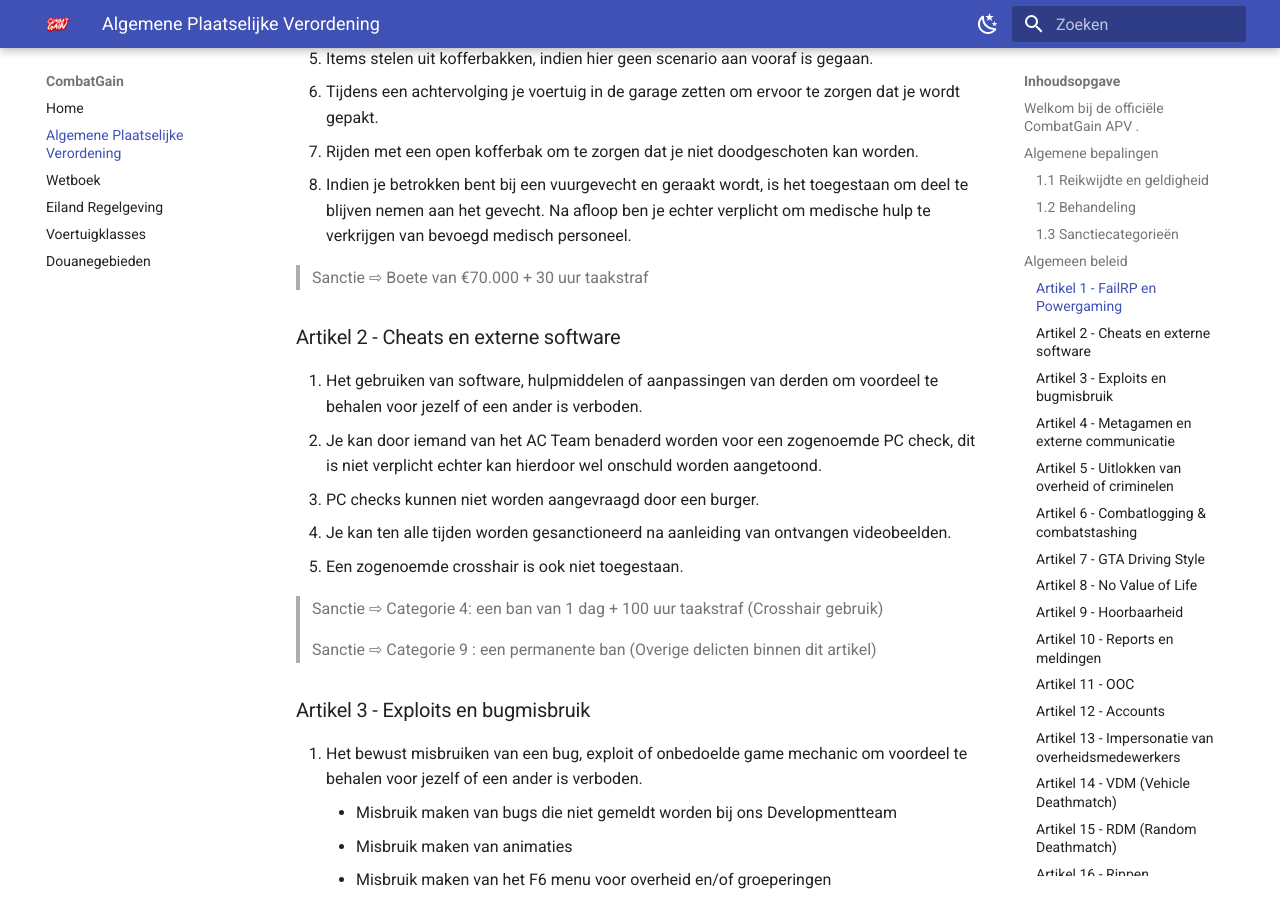
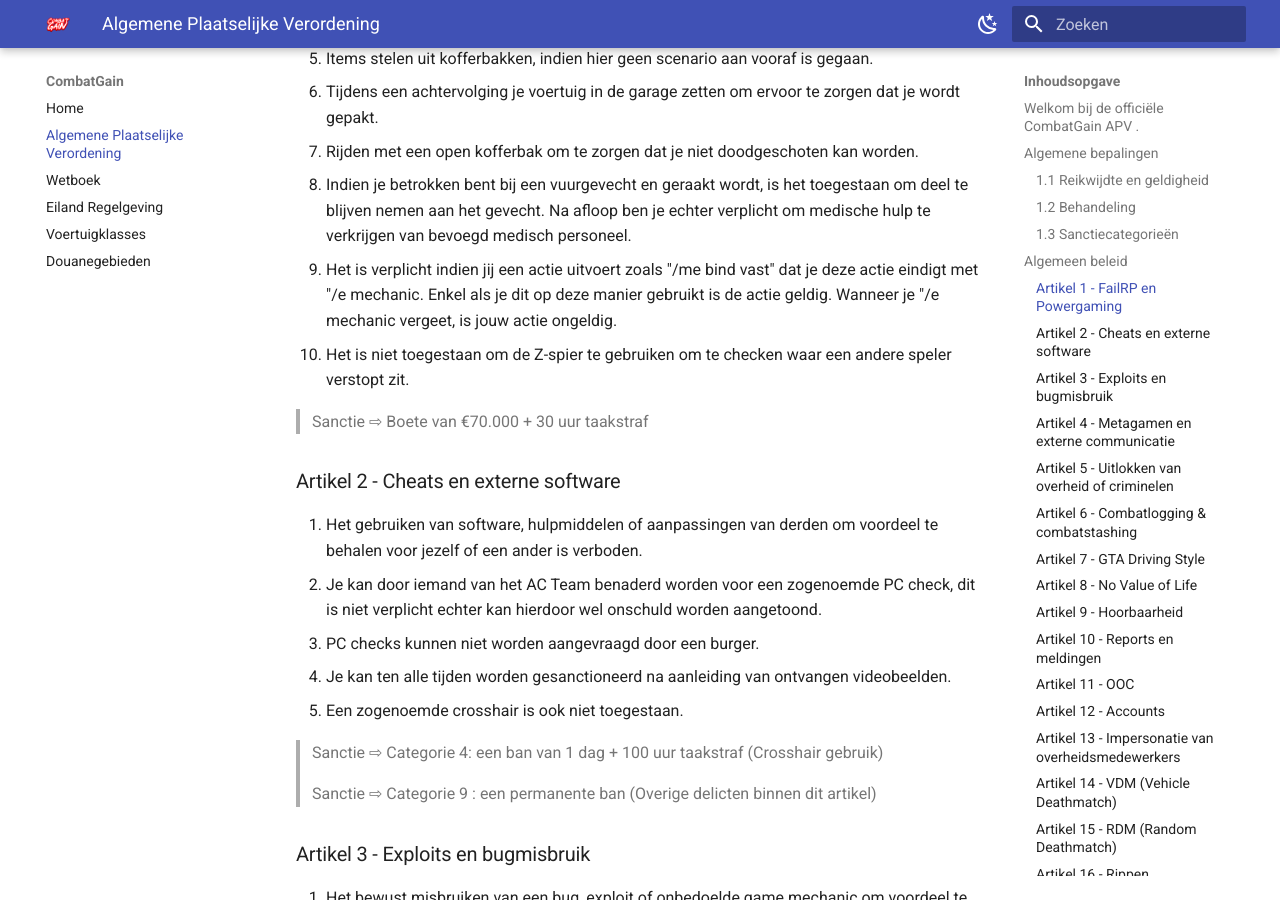
Before and after one commit to CombatGainProduction/cg-apv, an MkDocs documentation site: the page built from docs/apv.md, in a window 1280 px wide and 900 px high, scrolled down 2007 px. Built offline with MkDocs 1.6.1 and Material for MkDocs 9.7.7, drawn with Linux system fonts in a browser that asks for light colours; comment, search, counter and statistics services are not loaded.

Commit message:
Add rules for roleplay actions and clarify invalid actions in APV

```diff
--- a/docs/apv.md
+++ b/docs/apv.md
@@ -56,6 +56,8 @@ Bij het intrekken binnen CombatGain gaat u automatisch akkoord met deze wet- en
 6. Tijdens een achtervolging je voertuig in de garage zetten om ervoor te zorgen dat je wordt gepakt.
 7. Rijden met een open kofferbak om te zorgen dat je niet doodgeschoten kan worden.
 8. Indien je betrokken bent bij een vuurgevecht en geraakt wordt, is het toegestaan om deel te blijven nemen aan het gevecht. Na afloop ben je echter verplicht om medische hulp te verkrijgen van bevoegd medisch personeel.
+9. Het is verplicht indien jij een actie uitvoert zoals "/me bind vast" dat je deze actie eindigt met "/e mechanic. Enkel als je dit op deze manier gebruikt is de actie geldig. Wanneer je "/e mechanic vergeet, is jouw actie ongeldig.
+10. Het is niet toegestaan om de Z-spier te gebruiken om te checken waar een andere speler verstopt zit.
 
 > Sanctie ⇨ Boete van €70.000 + 30 uur taakstraf
 
```
